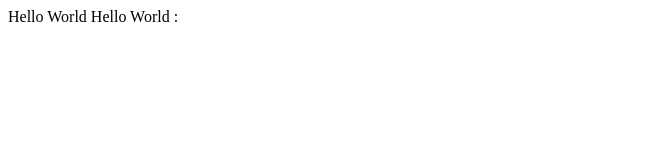
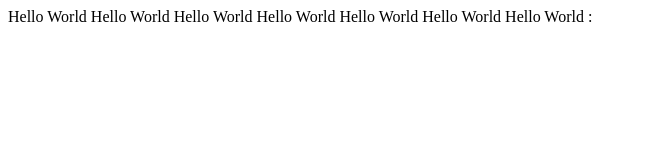
Before and after one commit to af001/docker-alpine-nginx, a plain HTML site: page index.html in a window 1280 px wide. Shown: the whole page, without its empty margins (0-647 px from the left). Drawn offline with Linux system fonts and the light colour scheme.

Commit message:
Add to README

```diff
--- a/index.html
+++ b/index.html
@@ -11,6 +11,11 @@
 <body>
     Hello World
     Hello World
+    Hello World
+    Hello World
+    Hello World
+    Hello World
+    Hello World
     <!--# echo var="host" default="unknown_host" -->:<!--# echo var="server_port" default="unknown_port" -->
 
 </body>
```
Also changed, not shown: 1 other file.
